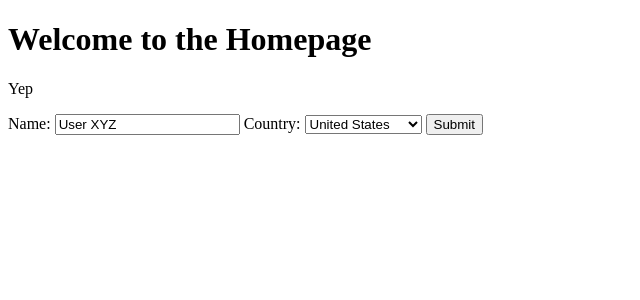
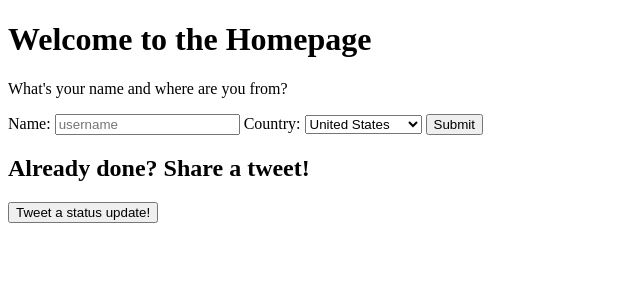
Before and after one commit to JamesBarciz/class_twitoff, a Flask app: page / in a window 1280 px wide. Shown: the top 300 px of the page, without its empty margins (0-640 px from the left). Run offline with Flask 2, Linux system fonts and the light colour scheme.

Commit message:
comment out twitter query
I am able to make tweets and commit to the database but unable to query those tweets like I can with users - will check later

```diff
--- a/app.py
+++ b/app.py
@@ -22,13 +22,15 @@ class Tweet(db.Model):
 
 # Example DB code
 #
-# ROUTING
-#
 
 @app.route("/")
 def index():
     # return "Hello World!"
     return render_template("homepage.html")
+
+@app.route('/tweet')
+def tweet_index():
+    return render_template('tweet_status.html')
 
 @app.route("/about")
 def about():
@@ -37,13 +39,44 @@ def about():
 @app.route("/users")
 @app.route("/users.json")
 def users():
-    users = [
-        {"id":1, "name": "First User"},
-        {"id":2, "name": "Second User"},
-        {"id":3, "name": "Third User"},
-    ]
-    return jsonify(users)
+    #users = [
+    #    {"id":1, "name": "First User"},
+    #    {"id":2, "name": "Second User"},
+    #    {"id":3, "name": "Third User"},
+    #]
+    #return jsonify(users)
 
+    users = User.query.all() # returns a list of <class 'alchemy.User'>
+    print(type(users))
+    print(type(users[0]))
+    #print(len(users))
+
+    users_response = []
+    for u in users:
+        user_dict = u.__dict__
+        del user_dict["_sa_instance_state"]
+        users_response.append(user_dict)
+
+    return jsonify(users_response)
+
+
+# This was supposed to save tweets to my database like it does
+# The users but there is an issue with it so I am moving on.
+# @app.route('/tweets')
+# @app.route('/tweets.json')
+# def tweets():
+#
+#     tweets = Tweet.query.all()
+      # print(type(tweets))
+      # print(type(tweets[0]))
+      #
+#     tweets_response = []
+#     for twit in tweets:
+#         tweet_dict = twit.__dict__
+#         del tweet_dict['_sa_instace_state']
+#         tweets_response.append(tweet_dict)
+#
+#     return jsonify(tweets_response)
 
 @app.route("/users/create", methods=['POST'])
 def create_user():
@@ -51,14 +84,29 @@ def create_user():
     print('FORM DATA:', dict(request.form))
     # todo: create a new users
     # return jsonify({'message':'CREATED OK (TODO)'})
-    if 'name' in request.args:
-        name = request.args['name']
+    if 'name' in request.form:
+        name = request.form['name']
         print(name)
         db.session.add(User(name=name))
         db.session.commit()
         return jsonify({'message': 'CREATED OK', 'name': name})
     else:
         return jsonify({'message': 'OOPS PLEASE SPECIFY A NAME!'})
+
+@app.route('/tweets/create', methods=['POST'])
+def create_tweet():
+
+    print('CREATING A NEW TWEET...')
+    print('FORM DATA:', dict(request.form))
+
+    if 'tweet' in request.form:
+        tweet = request.form['tweet']
+        print(tweet)
+        db.session.add(Tweet(status=tweet))
+        db.session.commit()
+        return jsonify({'message': 'CREATED OK', 'status': tweet})
+    else:
+        return jsonify({'message': 'OOPS PLEASE SPECIFY A STATUS!'})
 
 # GET /hello
 # GET /hello?name=Polly
--- a/templates/homepage.html
+++ b/templates/homepage.html
@@ -10,11 +10,11 @@
 
     <h1>Welcome to the Homepage</h1>
 
-    <p>Yep</p>
+    <p>What's your name and where are you from?</p>
 
     <form action="/users/create" method="post">
         <label>Name:</label>
-        <input type='text' name='name' placeholder='User XYZ' value='User XYZ'>
+        <input type='text' name='name' placeholder='username'>
 
         <label>Country:</label>
         <select name='country'</label>
@@ -26,5 +26,12 @@
         <button>Submit</button>
     </form>
 
+    <h2>Already done?  Share a tweet!</h2>
+
+    <a href='/tweets'>
+
+      <button>Tweet a status update!</button>
+    </a>
+
 </body>
 </html>
```
Also changed, not shown: templates/tweet_status.html (added, +33 -0 lines), web_app_200.db.
